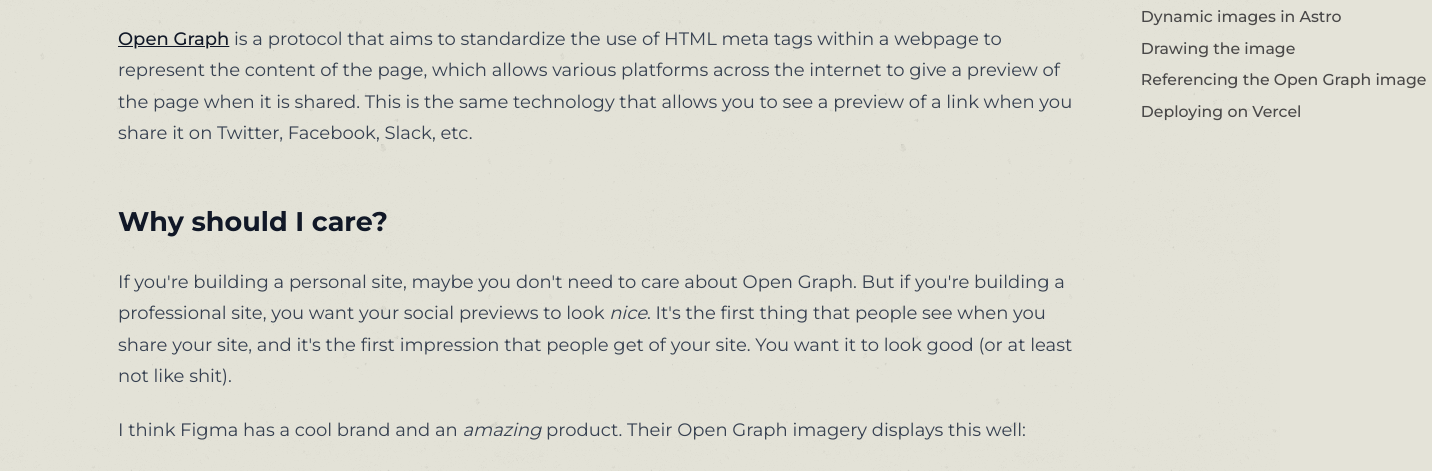
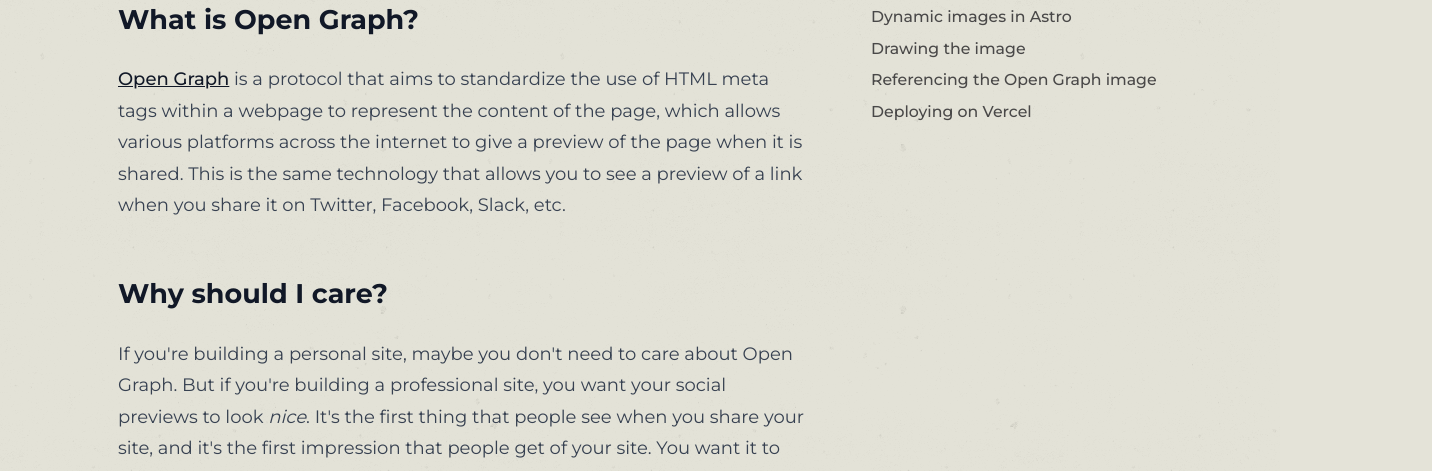
Before and after one commit to gksander/gksander.com, an Astro site: page /posts/automated-og-with-astro in a window 1280 px wide. Shown: the part 291-762 px from the top of the page, 1432 px wide, since content can reach past the window. Built offline with nearby package versions, Linux system fonts and the light colour scheme; Astro itself is replaced by a stand-in of ours; some packages are replaced by stand-ins of ours.

Commit message:
Fix overflow

```diff
--- a/src/pages/posts/[...slug].astro
+++ b/src/pages/posts/[...slug].astro
@@ -25,7 +25,7 @@ const isLongform = post.data.style === "longform";
 const formattedPubDate = format(post.data.pubDate, "MMMM d, yyyy");
 
 const PROSE_CLASSES = [
-  "max-w-none prose",
+  "prose",
   "prose-code:before:hidden prose-code:after:hidden prose-code:px-1.5 prose-code:py-0.5 prose-code:rounded prose-code:font-medium prose-code:bg-background-light",
   "hover:prose-a:text-accent",
   // Blockquote
@@ -50,7 +50,7 @@ const PROSE_CLASSES = [
         className="py-12 grid grid-cols-1 lg:grid-cols-[1fr,300px] gap-x-12 gap-y-12"
         isFat={true}
       >
-        <main>
+        <main class="flex-grow overflow-hidden">
           <div class="font-medium text-subtle-copy">{formattedPubDate}</div>
           <h1 class="mb-12 text-3xl font-bold">{post.data.title}</h1>
 
```
